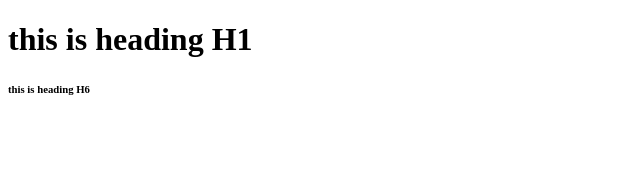
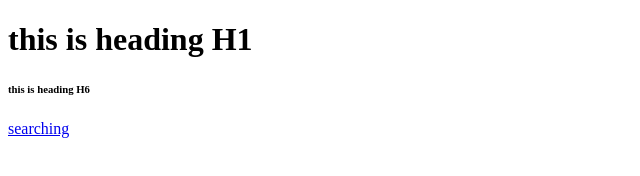
Before and after one commit to Sonukumar201995/html-practice-02, a plain HTML site: page index.html in a window 1280 px wide. Shown: the full height of the page, 0-640 px from the left. Drawn offline with Linux system fonts and the light colour scheme.

Commit message:
anchor tag

```diff
--- a/index.html
+++ b/index.html
@@ -9,5 +9,6 @@
     <!-- <p>hello world</p> -->
      <h1>this is heading H1</h1>
      <h6>this is heading H6</h6>
+     <a href="https://google.com">searching</a>
 </body>
 </html>
```
